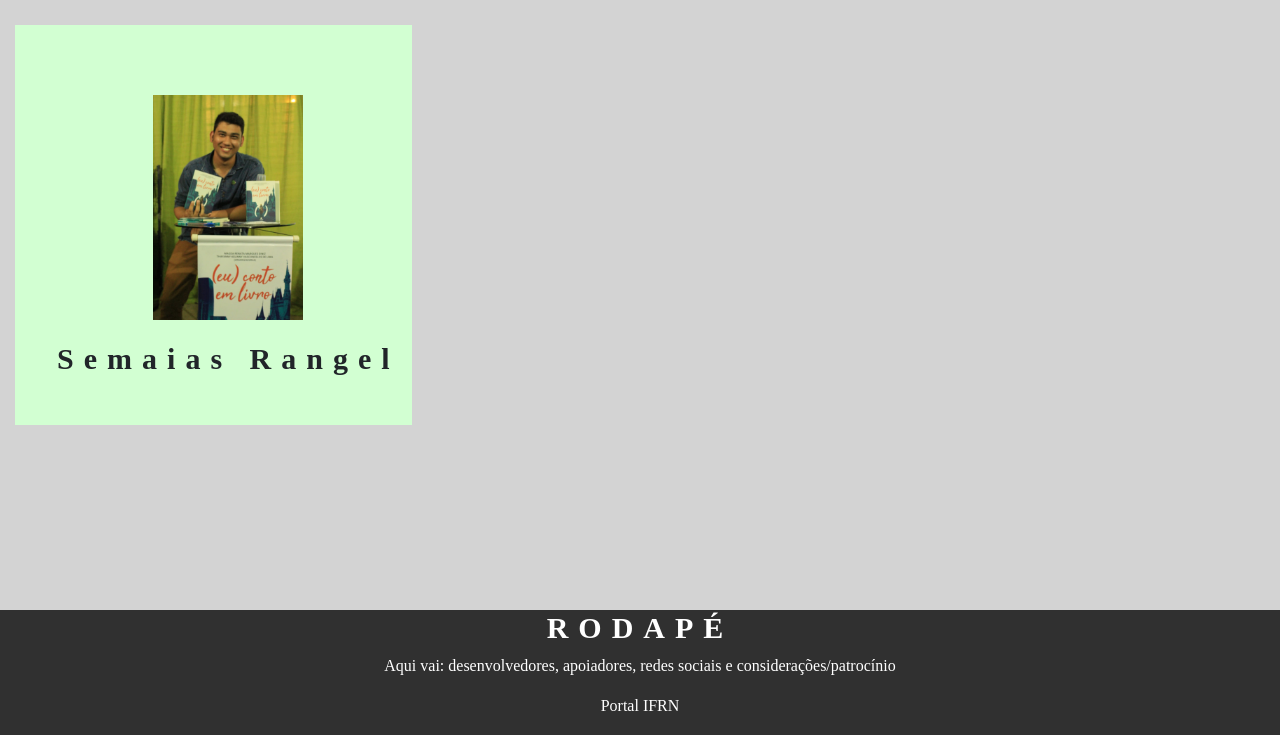
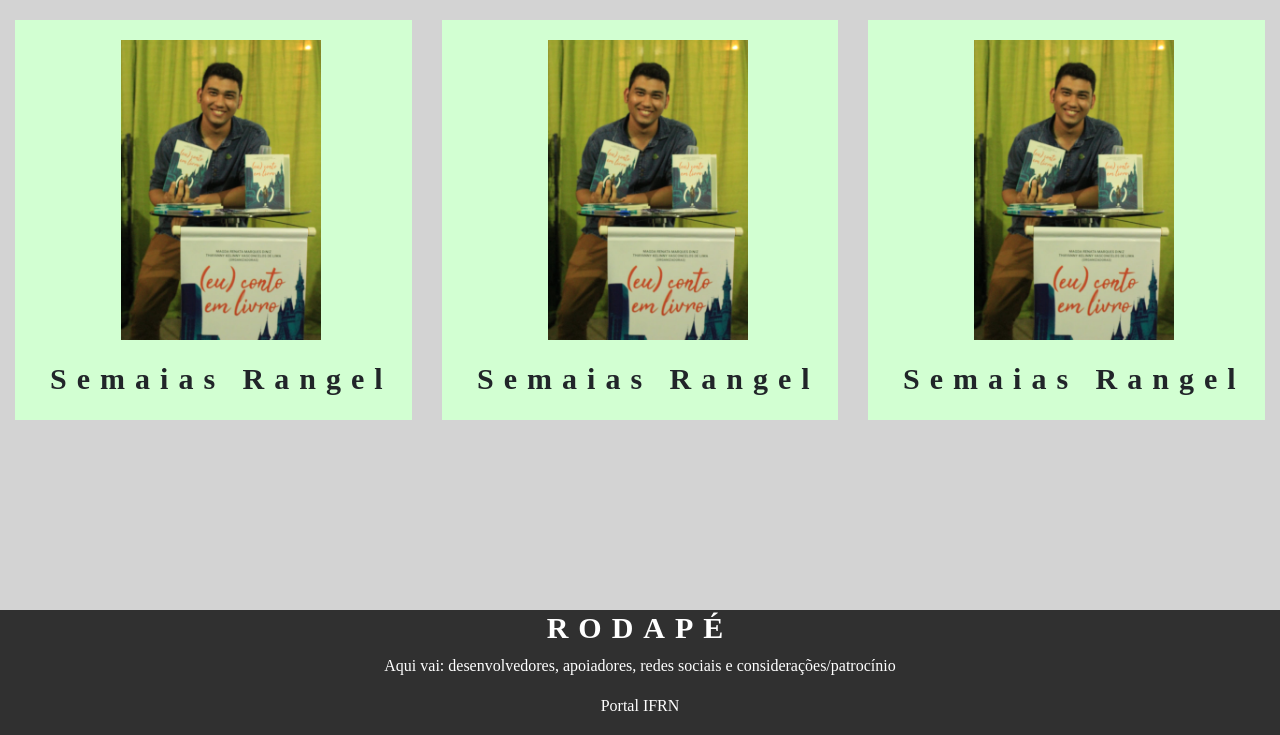
Before and after one commit to Semaias/Projeto-Secreto, a Django app: page /quem_somos/ in a window 1280 px wide. Shown: the part 65-800 px from the top of the page. Run offline with Django 3.2, Linux system fonts and the light colour scheme; some libraries are stand-ins or nearby versions.

Commit message:
comecei a editar a página quemsomos.html

```diff
--- a/Projeto-IFCurse/core/static/quemsomosstyle.css
+++ b/Projeto-IFCurse/core/static/quemsomosstyle.css
@@ -1,11 +1,11 @@
 .imgprofile {
   height: 100%;
-  width: 150px;
+  width: 200px;
 }
 
 .profile{
   cursor: pointer;
-  width: 100%px;
+  width: 100%;
   height: 400px;
   background-color: rgb(210, 255, 210);
   shape-outside: border-box;
@@ -13,29 +13,28 @@
 }
 
 .frenteprofile, .costaprofile{
-  width: 100%;
-  height: 100%;
+  width: 85%;
+  height: 90%;
   overflow: hidden;
   backface-visibility: hidden;
   position: absolute;
   transition: transform.5s linear;
 }
 
-.profile:hover > .frenteprofile {transform: perspective(600px) rotateY(-180deg);}
-.profile:hover > .costaprofile {transform: perspective(600px) rotateY(0deg);}
+.profile:hover > .frenteprofile {transform: perspective(500px) rotateY(-180deg);}
+.profile:hover > .costaprofile {transform: perspective(500px) rotateY(0deg);}
 
-.frenteprofile { transform: perspective(600px) rotateY(0deg); }
-.costaprofile { transform: perspective(600px) rotateY(180deg); }
+.frenteprofile { transform: perspective(500px) rotateY(0deg); }
+.costaprofile { transform: perspective(500px) rotateY(180deg); }
 
 .costaprofile-content {
   text-align: center;
 }
 
-.profileMargemTopo{margin-top: 70px}
-.profileMargemTopo2{margin-top: 15px}
-.profileMargemTopo3{margin-top: 30px}
+.margemEsquerda{
+    margin-left: 25px
+}
 
-.margemlateral {
-	padding-right: 30px;
-	padding-left: 10px;
+.margem{
+    padding-top: 20px
 }
--- a/Projeto-IFCurse/core/static/style.css
+++ b/Projeto-IFCurse/core/static/style.css
@@ -1,6 +1,6 @@
 html, body {
-  margin: 0;
-  padding: 0;
+    margin: 0px;
+    padding: 0px;
     height: 100%;
     width: 100%;
 }
@@ -20,7 +20,7 @@ div.body-content{
 .search-box{
     position: absolute;
     right: 5%;
-  background-color: rgba(30,144,255,1.00);
+    background-color: rgb(210, 255, 210);
     height: 50px;
     transform: translate(0%, 0%);
     border-radius: 50px;
@@ -32,14 +32,15 @@ div.body-content{
 }
 .search-box:hover > .search-btn{
     background: none;
+    color: rgba(31,31,31,1.00);
 }
 .search-btn{
-  color: rgba(31,31,31,1.00);
+    color: rgba(31,120,31,1.00);
     float: right;
     width: 40px;
     height: 30px;
     border-radius: 50%;
-  background-color: rgba(30,144,255,1.00);
+    background-color: rgb(210, 255, 210);
     display: flex;
     justify-content: center;
     align-items: center;
@@ -70,7 +71,6 @@ div.body-content{
 .fonteMenu2{ font-size: 30px; }
 
 .rodape {
-  height: 200px;
     background-color: rgba(31, 31, 31,0.90);
     bottom: 0;
     left: 0;
@@ -108,7 +108,7 @@ div.body-content{
     cursor: pointer;
     width: 400px;
     height: 250px;
-  background-color: rgb(210, 210, 255);
+    background-color: rgb(210, 255, 210);
     shape-outside: border-box;
     border: none;
 }
--- a/Projeto-IFCurse/core/templates/base.html
+++ b/Projeto-IFCurse/core/templates/base.html
@@ -72,8 +72,7 @@
         <!-- -- -- -- -- -- -- -- -- -- -- FINAL CONTEÚDO -- -- -- -- -- -- -- -- -- -->
 
         <!-- -- -- -- -- -- -- -- -- -- -- ÍNICIO RODAPÉ -- -- -- -- -- -- -- -- -- -->
-
-        <div class="footer rodapeColor">
+        <div class="footer rodapeColor rodape">
             <h3 class="centralizarEespacar branco">RODAPÉ</h3>
             <p class="centralizado branco">Aqui vai: desenvolvedores, apoiadores, redes sociais e considerações/patrocínio</p>
             <p class="centralizado">
--- a/Projeto-IFCurse/core/templates/quemsomos.html
+++ b/Projeto-IFCurse/core/templates/quemsomos.html
@@ -3,21 +3,59 @@
 
 {% block  conteudo %}
 <div class="row">
-	<div class="col-12 col-sm-12 col-md-12 col-lg-4 col-xg-4 margemTopo2">
-		<div class="profile">
-			<div class="frenteprofile profileMargemTopo">
+	{# ###########################   PROFILE 1   ############################## #}
+	<div class="col-12 col-sm-12 col-md-4 col-lg-4 col-xg-4 margem">
+		<div class="profile margem">
+			<div class="frenteprofile margemEsquerda">
 				<p class="centralizado">
 					<img src="{% static 'img/profile_semaias.jpg' %}" class="imgprofile" alt="Logo do IFRN">
 				</p>
 				<p class="centralizarEespacar">Semaias Rangel</p>
 			</div>
-
-			<div class="costaprofile profileMargemTopo3 margemlateral">
-				<div class="costaprofile-content margemlateral">
-					<h3 class="">Semaias Rangel de Oliveira Machado</h3>
-					<h5 class="profileMargemTopo2">Desenvolvedor Front-End e Back-End</h5>
-					<p class="profileMargemTopo3">Técnico em informática pelo IFRN; Desenvolvedor Web; Web Designer; Produtor de Áudio, Editor de Vídeo, Áudio e Arte Vetorial; Radialista; Escultor Digital.</p>
-					<p>Apaixonado pelo mundo da informática, busca, através da tecnologia, promover educação de qualidade com acesso livre e vitalício a todos os públicos.</p>
+			<div class="costaprofile">
+				<div class="costaprofile-content margem margemEsquerda">
+					<h3 class="margemDireita">Semaias Rangel de Oliveira Machado</h3>
+					<h5 class="margemDireita margem">Desenvolvedor Front-End e Back-End</h5>
+					<p class="margemDireita margem">Técnico em informática pelo IFRN; Desenvolvedor Web; Web Designer; Produtor de Áudio, Editor de Vídeo, Áudio; Designer Gráfico; Radialista; Escultor Digital.</p>
+					<p class="margemDireita">Apaixonado pelo mundo da informática, busca, através da tecnologia, promover educação de qualidade com acesso livre e vitalício a todos os públicos.</p>
+				</div>
+			</div>
+		</div>
+	</div>
+	{# #################################   PROFILE 2   ############################# #}
+	<div class="col-12 col-sm-12 col-md-4 col-lg-4 col-xg-4 margem">
+		<div class="profile margem">
+			<div class="frenteprofile margemEsquerda">
+				<p class="centralizado">
+					<img src="{% static 'img/profile_semaias.jpg' %}" class="imgprofile" alt="Logo do IFRN">
+				</p>
+				<p class="centralizarEespacar">Semaias Rangel</p>
+			</div>
+			<div class="costaprofile">
+				<div class="costaprofile-content margem margemEsquerda">
+					<h3 class="margemDireita">Semaias Rangel de Oliveira Machado</h3>
+					<h5 class="margemDireita margem">Desenvolvedor Front-End e Back-End</h5>
+					<p class="margemDireita margem">Técnico em informática pelo IFRN; Desenvolvedor Web; Web Designer; Produtor de Áudio, Editor de Vídeo, Áudio; Designer Gráfico; Radialista; Escultor Digital.</p>
+					<p class="margemDireita">Apaixonado pelo mundo da informática, busca, através da tecnologia, promover educação de qualidade com acesso livre e vitalício a todos os públicos.</p>
+				</div>
+			</div>
+		</div>
+	</div>
+	{# ##################################   PROFILE 3   ####################################### #}
+	<div class="col-12 col-sm-12 col-md-4 col-lg-4 col-xg-4 margem">
+		<div class="profile margem">
+			<div class="frenteprofile margemEsquerda">
+				<p class="centralizado">
+					<img src="{% static 'img/profile_semaias.jpg' %}" class="imgprofile" alt="Logo do IFRN">
+				</p>
+				<p class="centralizarEespacar">Semaias Rangel</p>
+			</div>
+			<div class="costaprofile">
+				<div class="costaprofile-content margem margemEsquerda">
+					<h3 class="margemDireita">Semaias Rangel de Oliveira Machado</h3>
+					<h5 class="margemDireita margem">Desenvolvedor Front-End e Back-End</h5>
+					<p class="margemDireita margem">Técnico em informática pelo IFRN; Desenvolvedor Web; Web Designer; Produtor de Áudio, Editor de Vídeo, Áudio; Designer Gráfico; Radialista; Escultor Digital.</p>
+					<p class="margemDireita">Apaixonado pelo mundo da informática, busca, através da tecnologia, promover educação de qualidade com acesso livre e vitalício a todos os públicos.</p>
 				</div>
 			</div>
 		</div>
```
Lines whose indentation alone changed are shown as unchanged.
